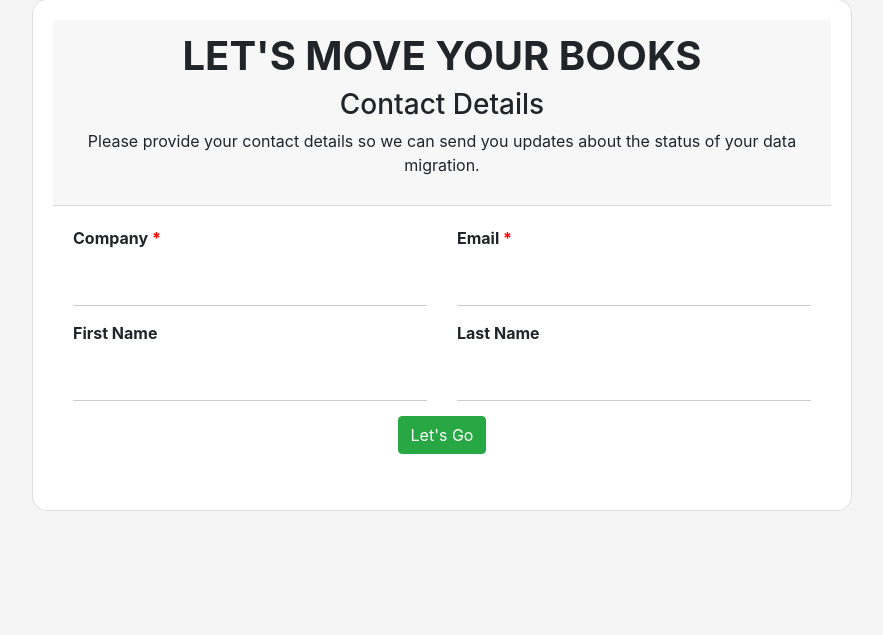
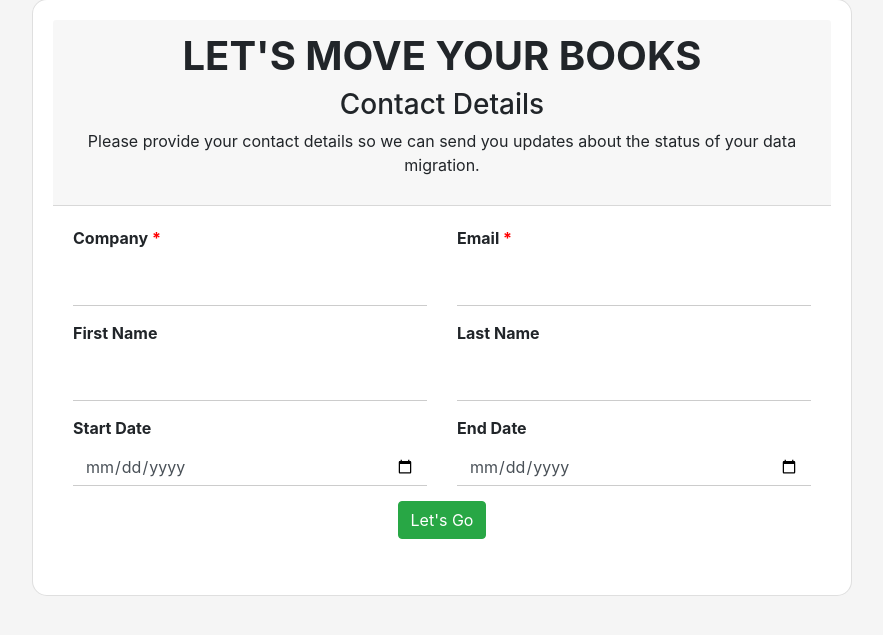
Before and after one commit to Priya-Chandak/xero_to_qbo_self_service, a Flask app: page /connect_input_tool in a window 1280 px wide. Shown: the part 98-733 px from the top of the page, without its empty margins (198-1081 px from the left). Run offline with Flask 2, Linux system fonts and the light colour scheme; some libraries are stand-ins or nearby versions.

Commit message:
Updated  Customer info form 1-Added 2 fields in customer info form start_date and end_date. 2-Updated model for customer info. 3-Updated customer info form UI 4-Added one function in data_util for get_date_period_details

```diff
--- a/apps/home/models.py
+++ b/apps/home/models.py
@@ -174,6 +174,8 @@ class CustomerInfo(db.Model):
     Email = db.Column(db.String(625))
     First_Name = db.Column(db.String(625))
     Last_Name = db.Column(db.String(625))
+    start_date = db.Column(db.String(255), nullable=True)
+    end_date = db.Column(db.String(255), nullable=True)
     created_at = db.Column(db.DateTime(timezone=True))
 
 
--- a/apps/home/routes.py
+++ b/apps/home/routes.py
@@ -281,14 +281,14 @@ def connect_input_tool():
         # print(session['job_id_data'])
 
 
-
-
         customer_info= CustomerInfo()
         customer_info.job_id=job.id
         customer_info.Company = request.form["inputCompany"]
         customer_info.Email = request.form["inputEmail"]
         customer_info.First_Name = request.form["inputFirstName"]
         customer_info.Last_Name = request.form["inputLastName"]
+        customer_info.start_date = request.form["start_date"]
+        customer_info.end_date = request.form["end_date"]
         db.session.add(customer_info)
         db.session.commit()
 
--- a/apps/templates/home/connect_input_tool.html
+++ b/apps/templates/home/connect_input_tool.html
@@ -83,6 +83,22 @@
                             <input type="text" class="form-control form-control-lg" id="inputLastName" name="inputLastName" required>
                         </div>
                     </div>
+                    <!-- start date -->
+                    <div class="col-md-6">
+                        <div class="form-group">
+                        <label for="start_date" id="label_start">Start Date</label>
+                        <input type="date" class="form-control" name="start_date" id="start_date"
+                            placeholder="01-01-2022">
+                        </div>
+                    </div>
+                    <!-- end date -->
+                    <div class="col-md-6">
+                        <div class="form-group">
+                        <label for="start_date" id="label_start">End Date</label>
+                        <input type="date" class="form-control" name="end_date" id="end_date"
+                            placeholder="01-01-2022">
+                        </div>
+                    </div>
                 </div>
                 <button class="btn btn-success mb-3">Let's Go</button>
             </form>
--- a/apps/xero/reader/spend_money.py
+++ b/apps/xero/reader/spend_money.py
@@ -2,7 +2,7 @@ import sys
 
 import requests
 
-from apps.home.data_util import get_job_details
+from apps.home.data_util import get_data_period_details
 from apps.home.data_util import write_task_execution_step, update_task_execution_status
 from apps.mmc_settings.all_settings import *
 from apps.util.db_mongo import get_mongodb_database
@@ -10,7 +10,7 @@ from apps.util.db_mongo import get_mongodb_database
 
 def get_xero_spend_money(job_id, task_id):
     try:
-        start_date, end_date = get_job_details(job_id)
+        start_date, end_date = get_data_period_details(job_id)
         dbname = get_mongodb_database()
 
         xero_spend_money = dbname["xero_spend_money"]
```
Also changed, not shown: apps/home/data_util.py (+12 -2 lines).
